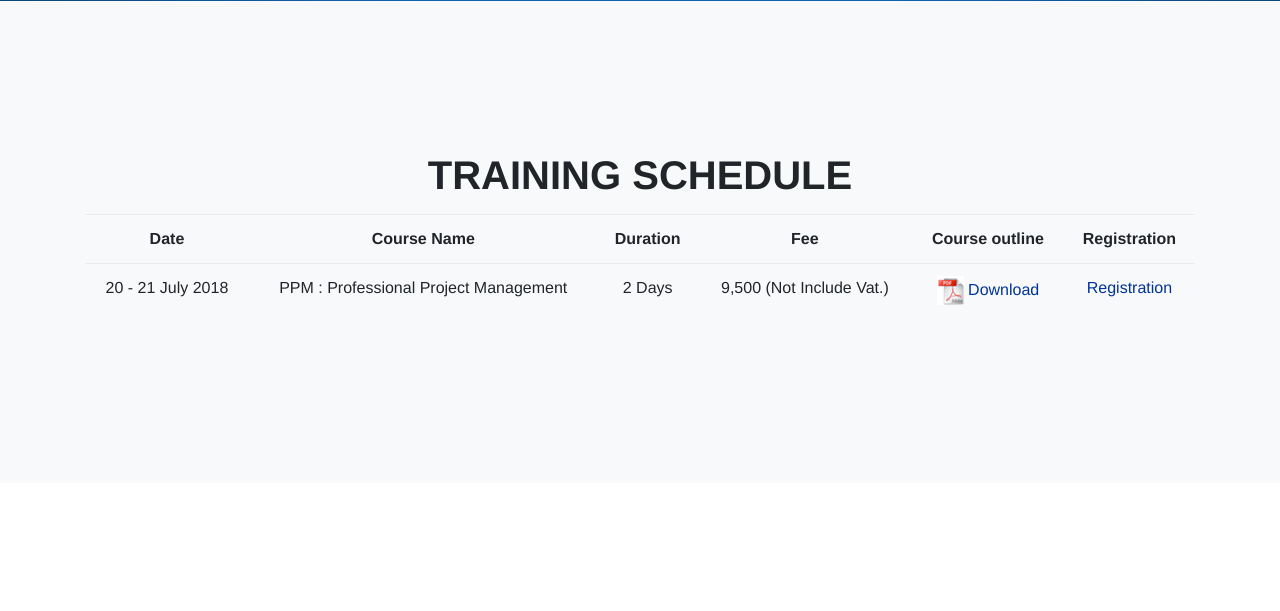
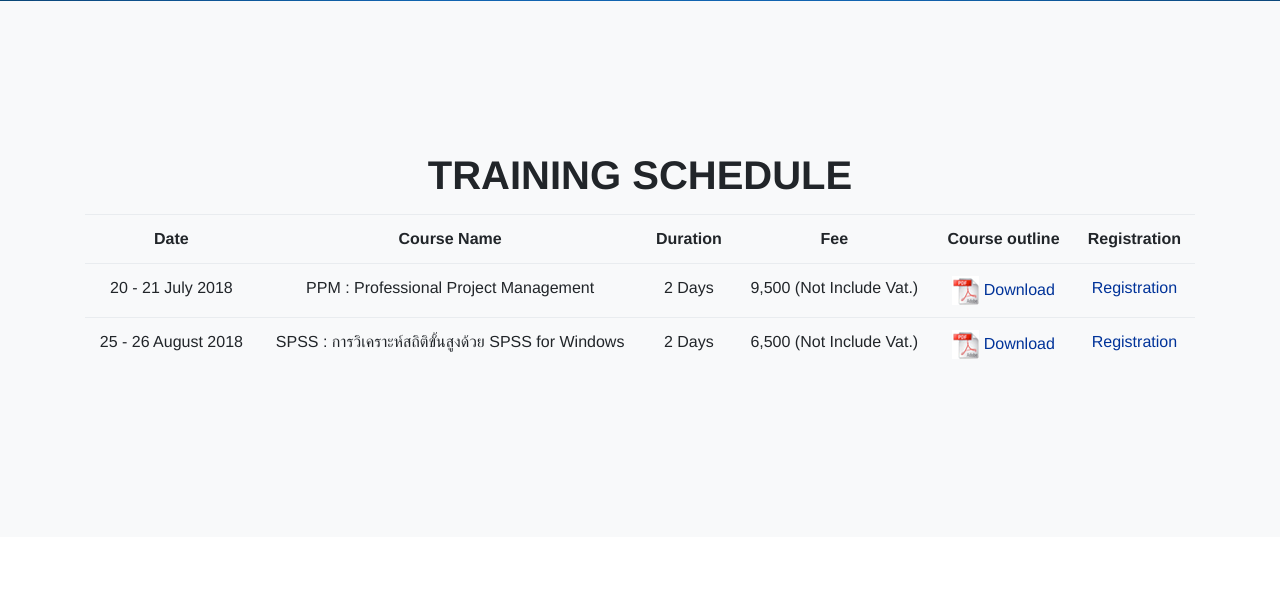
Before and after one commit to Clamore/nothingtodo, a PHP site: page /eng/main/ in a window 1280 px wide. Shown: the part 799-1410 px from the top of the page. Run offline with PHP 8.4, Linux system fonts and the light colour scheme; some libraries are stand-ins or nearby versions.

Commit message:
Add Content to Index
Add New Training Course in Training content

```diff
--- a/itsurviveweb/eng/main/index.php
+++ b/itsurviveweb/eng/main/index.php
@@ -44,6 +44,14 @@
 				<td>9,500 (Not Include Vat.)</td>
 				<td><a class="href" href="https://bit.ly/2JRi6zx" target="_blank"><img src="../img/logos/icon_pdf.gif" width="27" height="29" border="0" alt="">&nbsp;Download</a></td>
 				<td><a class="href" href="https://bit.ly/2HN6Doj" target="_blank">Registration</a></td>
+			</tr>
+			<tr class="center">
+				<td>25 - 26 August 2018</td>
+				<td>SPSS : การวิเคราะห์สถิติขั้นสูงด้วย SPSS for Windows</td>
+				<td>2 Days</td>
+				<td>6,500 (Not Include Vat.)</td>
+				<td><a class="href" href="https://goo.gl/sqnTQx" target="_blank"><img src="../img/logos/icon_pdf.gif" width="27" height="29" border="0" alt="">&nbsp;Download</a></td>
+				<td><a class="href" href="https://goo.gl/ne1X2J" target="_blank">Registration</a></td>
 			</tr>
 			</table>
           </div>
```
